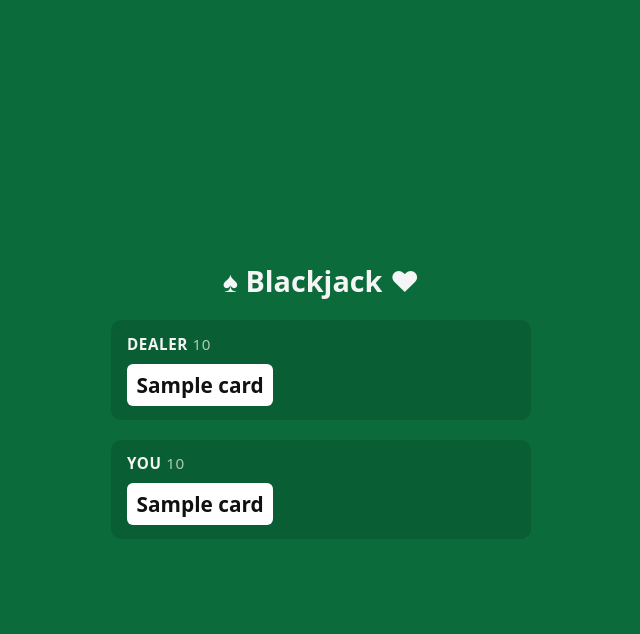
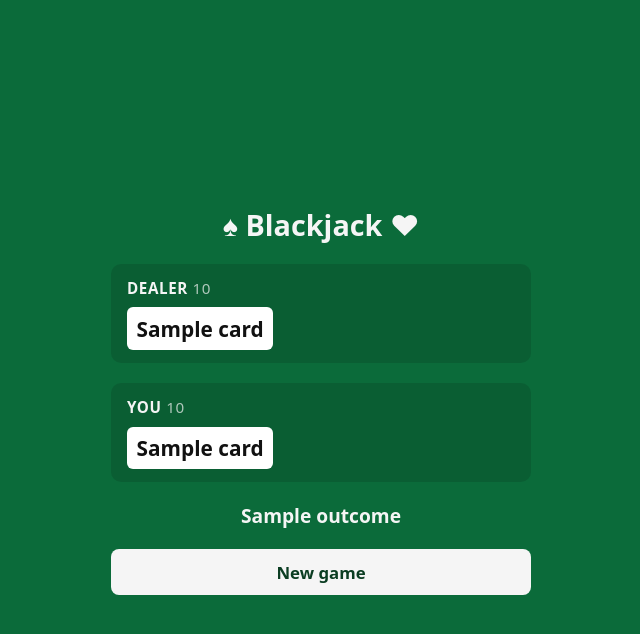
Before and after one commit to qqrs/claude-blackjack, a Flask app: template web/templates/index.html in a window 1280 px wide. Shown: the top 634 px of the page, without its empty margins (319-959 px from the left). Run offline with Flask 3, Linux system fonts and the light colour scheme; the template is opened without the code that fills it: most values are stand-ins (such as "Sample title", 1, 10 or a date in 2020).

Commit message:
Web step 2: playable hit/stand/new with result
Add POST /hit, /stand, /new routes using Post/Redirect/Get. /stand plays the
dealer out to completion in one request; the result page shows the outcome
(mirroring the CLI's wording, incl. blackjack announcements) plus a New game
button. Hit/Stand controls show while it's the player's turn.

Co-Authored-By: Claude Opus 4.8 (1M context) <noreply@anthropic.com>

```diff
--- a/web/app.py
+++ b/web/app.py
@@ -1,9 +1,9 @@
 import os
 import secrets
 
-from flask import Flask, render_template, session
+from flask import Flask, redirect, render_template, session, url_for
 
-from game import Game, GameState
+from game import Game, GameState, Move, dealer_move
 
 app = Flask(__name__)
 app.secret_key = os.environ.get("SECRET_KEY", "dev-secret-change-me")
@@ -11,13 +11,22 @@ app.secret_key = os.environ.get("SECRET_KEY", "dev-secret-change-me")
 # Game state, indexed by session ID. In-memory, cleared on restart.
 games: dict[str, Game] = {}
 
+OUTCOMES = {"player": "You win!", "dealer": "Dealer wins.", "push": "Push."}
+
+
+def session_id() -> str:
+    """Return this session's ID, creating one if needed."""
+    sid = session.get("sid")
+    if sid is None:
+        sid = secrets.token_hex(16)
+        session["sid"] = sid
+    return sid
+
 
 def current_game() -> Game:
     """Return this session's game state. Create if needed."""
-    sid = session.get("sid")
-    if sid is None or sid not in games:
-        sid = secrets.token_hex(16)
-        session["sid"] = sid
+    sid = session_id()
+    if sid not in games:
         games[sid] = Game()
     return games[sid]
 
@@ -35,7 +44,38 @@ def index():
     game = current_game()
     dealer = hand_view(game.dealer, hide_hole_card=game.state == GameState.PLAYER_TURN)
     player = hand_view(game.player, hide_hole_card=False)
-    return render_template("index.html", dealer=dealer, player=player)
+    result = None
+    if game.state == GameState.DONE:
+        result = {
+            "outcome": OUTCOMES[game.winner],
+            "player_blackjack": game.player.is_blackjack(),
+            "dealer_blackjack": game.dealer.is_blackjack(),
+        }
+    return render_template("index.html", dealer=dealer, player=player, result=result)
+
+
+@app.route("/hit", methods=["POST"])
+def hit():
+    game = current_game()
+    if game.state == GameState.PLAYER_TURN:
+        game.apply_move(Move.HIT)
+    return redirect(url_for("index"))
+
+
+@app.route("/stand", methods=["POST"])
+def stand():
+    game = current_game()
+    if game.state == GameState.PLAYER_TURN:
+        game.apply_move(Move.STAND)
+        while game.state == GameState.DEALER_TURN:
+            game.apply_move(dealer_move(game.dealer))
+    return redirect(url_for("index"))
+
+
+@app.route("/new", methods=["POST"])
+def new():
+    games[session_id()] = Game()
+    return redirect(url_for("index"))
 
 
 if __name__ == "__main__":
--- a/web/templates/index.html
+++ b/web/templates/index.html
@@ -50,6 +50,23 @@
       font-weight: 600;
       text-align: center;
     }
+    .result { text-align: center; font-size: 1.2rem; font-weight: 600; margin: 0; }
+    form { margin: 0; }
+    .actions { display: flex; gap: 0.6rem; }
+    .actions form { flex: 1; }
+    button {
+      width: 100%;
+      font: inherit;
+      font-size: 1.05rem;
+      font-weight: 600;
+      padding: 0.7rem 1rem;
+      border: none;
+      border-radius: 8px;
+      background: #f5f5f5;
+      color: #0b3d22;
+      cursor: pointer;
+    }
+    button:hover { background: #fff; }
   </style>
 </head>
 <body>
@@ -69,6 +86,22 @@
         {% for card in player.cards %}<span class="card">{{ card }}</span>{% endfor %}
       </div>
     </section>
+
+    {% if result %}
+      <p class="result">
+        {% if result.player_blackjack %}Blackjack! {% endif %}
+        {% if result.dealer_blackjack %}Dealer blackjack! {% endif %}
+        {{ result.outcome }}
+      </p>
+      <form method="post" action="{{ url_for('new') }}">
+        <button>New game</button>
+      </form>
+    {% else %}
+      <div class="actions">
+        <form method="post" action="{{ url_for('hit') }}"><button>Hit</button></form>
+        <form method="post" action="{{ url_for('stand') }}"><button>Stand</button></form>
+      </div>
+    {% endif %}
   </main>
 </body>
 </html>
```
